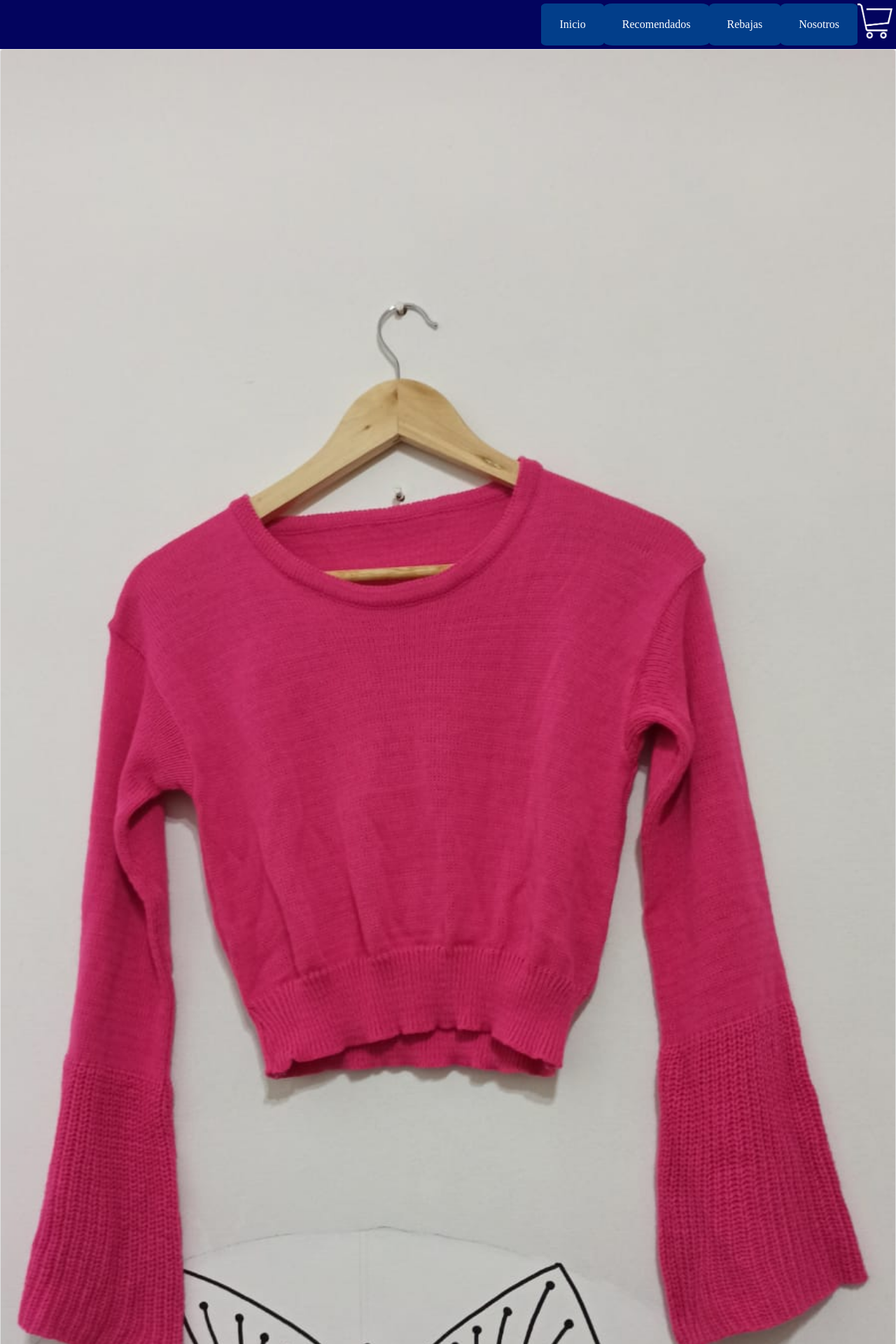
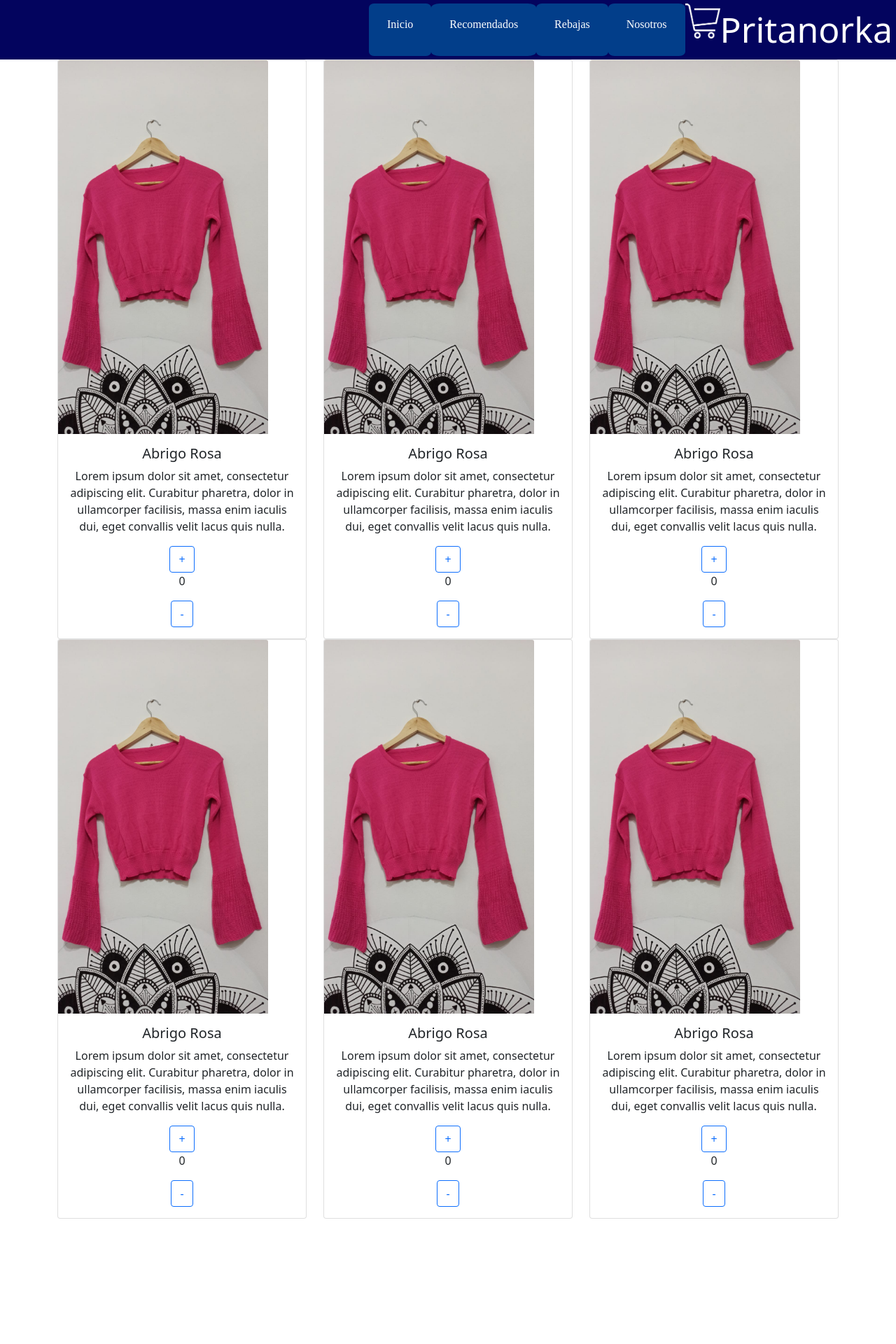
Before and after one commit to GonzaOrtiz96/CoderReactJS, a React (Create React App) app: page / in a window 1280 px wide. Shown: the top 1920 px of the page at 70% size. After the commit the page ends 1741 px from the top, so only its background shows below. Built offline with nearby package versions, Linux system fonts and the light colour scheme.

Commit message:
Cuarta entrega

```diff
--- a/src/App.js
+++ b/src/App.js
@@ -1,42 +1,58 @@
+import React, {useState} from 'react';
 import './App.css';
+
+// components
 import NavBar from './components/NavBar';
+import ItemCount from './components/itemCount';
 import ListContainer from './components/itemListContainer';
 
-function App() {
+const App = () =>{
     return (
         <div className="App">
-        <NavBar/>
-        <ListContainer
-            img="img1.jpeg"
-            titulo="Abrigo Rosa"
-        />
+        <NavBar />
+        <article className="container">
+                <div className="row">
+                    <div className="col">
                     <ListContainer
                         img="img1.jpeg"
                         titulo="Abrigo Rosa"
                         cuerpo="Lorem ipsum dolor sit amet, consectetur adipiscing elit. Curabitur pharetra, dolor in ullamcorper facilisis, massa enim iaculis dui, eget convallis velit lacus quis nulla."
-        />
+                    /></div>
+                    <div className="col">
                     <ListContainer
                         img="img1.jpeg"
                         titulo="Abrigo Rosa"
                         cuerpo="Lorem ipsum dolor sit amet, consectetur adipiscing elit. Curabitur pharetra, dolor in ullamcorper facilisis, massa enim iaculis dui, eget convallis velit lacus quis nulla."
-        />
+                    /></div>
+                    <div className="col">
                     <ListContainer
                         img="img1.jpeg"
                         titulo="Abrigo Rosa"
                         cuerpo="Lorem ipsum dolor sit amet, consectetur adipiscing elit. Curabitur pharetra, dolor in ullamcorper facilisis, massa enim iaculis dui, eget convallis velit lacus quis nulla."
-        />
+                    /></div>
+                    <div className="col">
                     <ListContainer
                         img="img1.jpeg"
                         titulo="Abrigo Rosa"
                         cuerpo="Lorem ipsum dolor sit amet, consectetur adipiscing elit. Curabitur pharetra, dolor in ullamcorper facilisis, massa enim iaculis dui, eget convallis velit lacus quis nulla."
-        />
+                    /></div>
+                    <div className="col">
                     <ListContainer
                         img="img1.jpeg"
                         titulo="Abrigo Rosa"
                         cuerpo="Lorem ipsum dolor sit amet, consectetur adipiscing elit. Curabitur pharetra, dolor in ullamcorper facilisis, massa enim iaculis dui, eget convallis velit lacus quis nulla."
-        />
+                    /></div>
+                    <div className="col">
+                    <ListContainer
+                        img="img1.jpeg"
+                        titulo="Abrigo Rosa"
+                        cuerpo="Lorem ipsum dolor sit amet, consectetur adipiscing elit. Curabitur pharetra, dolor in ullamcorper facilisis, massa enim iaculis dui, eget convallis velit lacus quis nulla."
+                    /></div>
+                </div>
+        </article>
+
         </div>
     );
-    }
+};
 
 export default App;
--- a/src/components/NavBar.js
+++ b/src/components/NavBar.js
@@ -12,6 +12,7 @@ const NavBar = () => {
                 <li className="nav-item"><a className="nav-link" href="#">Rebajas</a></li>
                 <li className="nav-item"><a className="nav-link" href="#">Nosotros</a></li>
                 <li><CartWidget /></li>
+                <li style={{color:'white', fontSize:50}}>Pritanorka</li>
             </ul>
         </nav>
     )
--- /dev/null
+++ b/src/components/itemCount.js
@@ -0,0 +1,30 @@
+import React, {useState} from 'react';
+import './bootstrap.min.css';
+
+
+const ItemCount = (props) => {
+    const [counter, setCounter] = useState(0);
+    const handelerCounterUp = () =>{
+        if (counter < props.stock) {
+            setCounter(counter + 1);
+        } else {
+            alert("No hay mas stock del Item")
+        }
+    }
+    const handelerCounterDown = () =>{
+        if (counter > 0) {
+            setCounter(counter - 1);
+        } else {
+            alert("No existe el pedido negativo...")
+        }
+    }
+    return(
+        <div className='counterSection'>
+            <button onClick={handelerCounterUp} className='btn btn-outline-primary'>+</button>
+            {<p>{counter}</p>}
+            <button onClick={handelerCounterDown} className='btn btn-outline-primary'>-</button>
+        </div>
+    );
+}
+
+export default ItemCount;
--- a/src/components/itemListContainer.js
+++ b/src/components/itemListContainer.js
@@ -1,16 +1,19 @@
+import ItemCount from './itemCount';
 import './bootstrap.min.css';
 import img from '../media/img1.jpeg';
 
 function ListContainer(props) {
     return(
         <div className="card">
-        {/* <img src={`../media/`+props.img} className="card-img-top" /> esta era mi idea par poder aprovechar los props pero logre q funcione */}
-        <img src={img} alt="imagenALT" className="card-img-top" />
-        <div className="card-body">
-            <h5 className="card-title">{props.titulo}</h5>
-            <p>{props.cuerpo}</p>
-            <a href="#" className="btn btn-primary">Go somewhere</a>
-        </div>
+            {/* <img src={`../media/`+props.img} className="card-img-top" /> esta era mi idea par poder aprovechar los props pero no logre q funcione */}
+            <img src={img} alt="imagenALT" className="card-img-top" style={{width:300}} />
+            <div className="card-body">
+                <h5 className="card-title">{props.titulo}</h5>
+                <p>{props.cuerpo}</p>
+                <ItemCount
+                    stock="5"
+                />
+            </div>
         </div>
     );
 };
```
Lines whose indentation alone changed are shown as unchanged.
